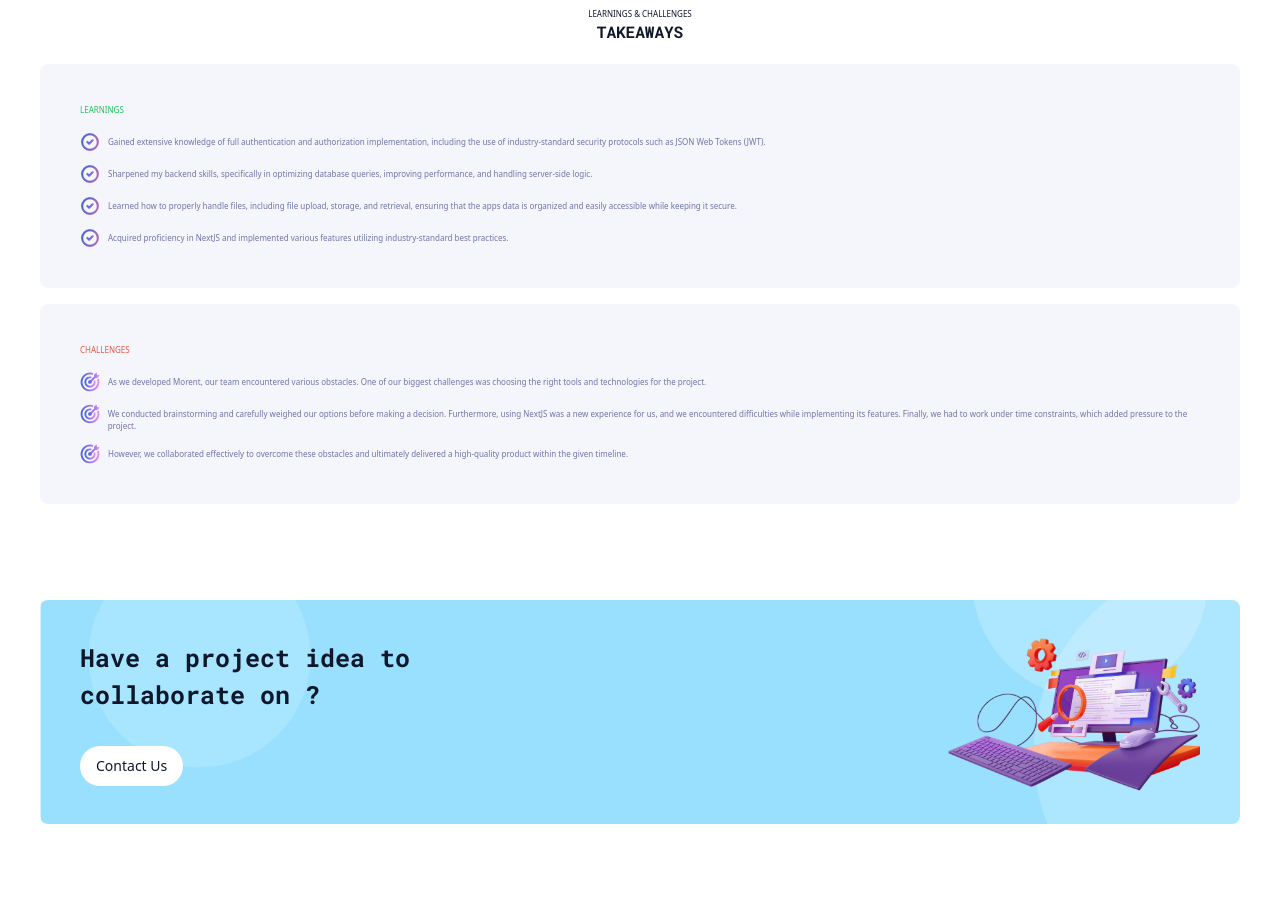
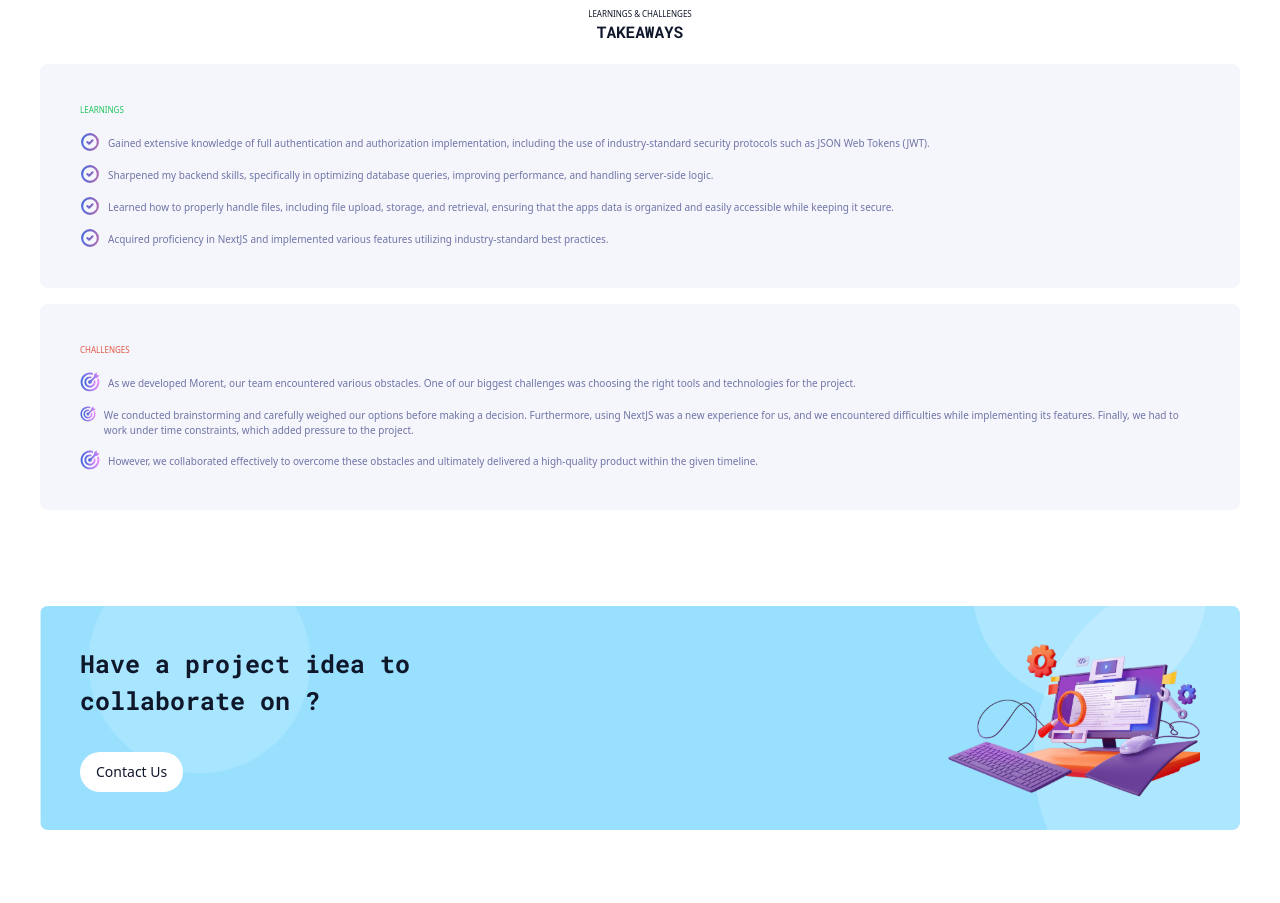
Before and after one commit to oris-96/portfolioOris, a Next.js app: page /case-studies/details-morent in a window 1280 px wide. Shown: the part 3540-4443 px from the top of the page. Built offline with nearby package versions, Linux system fonts and the light colour scheme; a web font is replaced by a local one; what tailwindcss-animated would draw is missing.

Commit message:
refactoring

```diff
--- a/app/case-studies/details-morent/page.tsx
+++ b/app/case-studies/details-morent/page.tsx
@@ -1,14 +1,77 @@
 /** @format */
 
 import CaseDetails from '@/components/CaseDetails';
-import React from 'react';
 
 const page = () => {
-    return (
-      <div>
-        <CaseDetails />
-      </div>
-    );
+  return (
+    <div>
+      <CaseDetails
+        header=" MORENT - A Car Rental Website"
+        startDate="24/01/2023"
+        endDate="02/03/2023"
+        firstParagraph=" Morent, a cutting-edge car rental application that was developed
+                using the MERN stack. The app boasts a dynamic homepage that
+                showcases featured vehicles, along with convenient pickup and
+                drop-off location options and a comprehensive list of available
+                cars."
+        secondParagraph="My team and I also developed the car listing page which offers a
+                search bar and various filtering options for users to find the
+                perfect vehicle. Additionally, it has a car details page which
+                provides users with detailed information along with suggestions
+                for other recommended vehicles.
+          "
+        thirdParagraph="Car owners are also able to list their cars for rent through our
+                Add Car page, while users can easily track their rented and
+                rented-out cars through their profile page. Overall, we've
+                created an intuitive and user-friendly MVP version of the
+                platform that will make renting a car a breeze."
+        problemStatement="One of the main problems that people face when looking to rent a
+              car is the hassle of finding a reliable and user-friendly platform
+              to search for and book rental cars. In addition, car owners who
+              want to rent out their vehicles often struggle to find a suitable
+              platform to list their cars and manage their rentals."
+        firstTakeAway="Gained extensive knowledge of full authentication and
+                      authorization implementation, including the use of
+                      industry-standard security protocols such as JSON Web
+                      Tokens (JWT)."
+        secondTakeAway="Sharpened my backend skills, specifically in optimizing
+                      database queries, improving performance, and handling
+                      server-side logic."
+        thirdTakeAway=" Learned how to properly handle files, including file
+                      upload, storage, and retrieval, ensuring that the apps
+                      data is organized and easily accessible while keeping it
+                      secure."
+        fourthTakeAway="Acquired proficiency in NextJS and implemented various
+                      features utilizing industry-standard best practices."
+        firstChallenge="As we developed Morent, our team encountered various
+                      obstacles. One of our biggest challenges was choosing the
+                      right tools and technologies for the project."
+        secondChallenge=" We conducted brainstorming and carefully weighed our
+                      options before making a decision. Furthermore, using
+                      NextJS was a new experience for us, and we encountered
+                      difficulties while implementing its features. Finally, we
+                      had to work under time constraints, which added pressure
+                      to the project."
+        thirdChallenge="However, we collaborated effectively to overcome these
+                      obstacles and ultimately delivered a high-quality product
+                      within the given timeline."
+        colorTxt="text-buttonBg"
+        colorBg="bg-buttonBg"
+        anchor="/anchor.svg"
+        gridOneText="Home Screen"
+        gridTwoText="User Query"
+        gridThreeText="Profile Page"
+        gridFourText="Backend Response"
+        gridFiveText="Complete"
+        gridSixText="Display Data Results"
+        gridSevenText="Rent Car"
+        laptopView="/rentLap.png"
+        mobileView="/rentcase.svg"
+        problemStatementImage="/cartax.png"
+        highFidelity="/rentfigma.png"
+      />
+    </div>
+  );
 };
 
 export default page;
--- a/components/CaseDetails.tsx
+++ b/components/CaseDetails.tsx
@@ -15,27 +15,54 @@ import { FaNodeJs } from '@react-icons/all-files/fa/FaNodeJs';
 import { SiGit } from '@react-icons/all-files/si/SiGit';
 import UserFlow from './UserFlow';
 
-const CaseDetails = () => {
+const CaseDetails = ({
+  header,
+  startDate,
+  endDate,
+  firstParagraph,
+  secondParagraph,
+  thirdParagraph,
+  problemStatement,
+  firstTakeAway,
+  secondTakeAway,
+  thirdTakeAway,
+  fourthTakeAway,
+  firstChallenge,
+  secondChallenge,
+  thirdChallenge,
+  colorTxt,
+  colorBg,
+  anchor,
+  gridOneText,
+  gridTwoText,
+  gridThreeText,
+  gridFourText,
+  gridFiveText,
+  gridSixText,
+  gridSevenText,
+  laptopView,
+  mobileView,
+  problemStatementImage,
+  highFidelity,
+}) => {
   return (
     <div className=" flex justify-center">
       <div className="flex flex-col justify-center ">
         <div className="text-center mb-8 mt-10  ">
-          <p className="text-buttonBg text-10 ">Web Dev Project</p>
-          <p className="text-buttonBg font-mono text-25  ">
-            MORENT - A Car Rental Website
-          </p>
+          <p className={`${colorTxt} text-10 `}>Web Dev Project</p>
+          <p className={`${colorTxt} font-mono text-25  `}>{header}</p>
         </div>
 
         <div className="flex justify-center ">
           <Image
-            src="/rentLap.png"
+            src={laptopView}
             width={256}
             height={128}
             className="w-72"
             alt="laptop"
           />
           <Image
-            src="/rentcase.svg"
+            src={mobileView}
             width={256}
             height={128}
             className="w-16 mt-10 "
@@ -45,7 +72,7 @@ const CaseDetails = () => {
 
         <div className=" p-10 flex gap-20 justify-center items-center ">
           <a href="#">
-            <p className="text-10 text-buttonBg  ">
+            <p className={`text-10 ${colorTxt} `}>
               Demo Site
               <span>
                 <ArrowRight className=" inline w-3 " />
@@ -53,7 +80,7 @@ const CaseDetails = () => {
             </p>
           </a>
           <a href="#">
-            <p className="text-10 text-buttonBg ">
+            <p className={`text-10 ${colorTxt}`}>
               Source Code
               <ArrowRight className=" inline w-3 " />
             </p>
@@ -69,11 +96,11 @@ const CaseDetails = () => {
           </div>
           <div>
             <p className="font-mono text-10 "> START DATE </p>
-            <p className="text-12 text-casebannerTextColor ">24/01/2023</p>
+            <p className="text-12 text-casebannerTextColor ">{startDate}</p>
           </div>
           <div>
             <p className="font-mono text-10 "> END DATE </p>
-            <p className="text-12 text-casebannerTextColor ">02/03/2023</p>
+            <p className="text-12 text-casebannerTextColor ">{endDate}</p>
           </div>
         </div>
 
@@ -139,30 +166,12 @@ const CaseDetails = () => {
         <div className="w-screen min-h-min p-10 pl-16 pr-16  bg-casebannerBg ">
           <div>
             <p className="text-12 text-start  text-casebannerTextColor">
-              <p>
-                Morent, a cutting-edge car rental application that was developed
-                using the MERN stack. The app boasts a dynamic homepage that
-                showcases featured vehicles, along with convenient pickup and
-                drop-off location options and a comprehensive list of available
-                cars.
-              </p>
+              <p>{firstParagraph}</p>
 
               <br />
-              <p>
-                My team and I also developed the car listing page which offers a
-                search bar and various filtering options for users to find the
-                perfect vehicle. Additionally, it has a car details page which
-                provides users with detailed information along with suggestions
-                for other recommended vehicles.
-              </p>
+              <p>{secondParagraph}</p>
               <br />
-              <p>
-                Car owners are also able to list their cars for rent through our
-                Add Car page, while users can easily track their rented and
-                rented-out cars through their profile page. Overall, we've
-                created an intuitive and user-friendly MVP version of the
-                platform that will make renting a car a breeze.
-              </p>
+              <p>{thirdParagraph}</p>
             </p>
           </div>
         </div>
@@ -174,25 +183,28 @@ const CaseDetails = () => {
               <p className="font-mono">Problem Statement</p>
             </div>
             <p className="text-12 text-start mt-3  text-casebannerTextColor">
-              One of the main problems that people face when looking to rent a
-              car is the hassle of finding a reliable and user-friendly platform
-              to search for and book rental cars. In addition, car owners who
-              want to rent out their vehicles often struggle to find a suitable
-              platform to list their cars and manage their rentals.
+              {problemStatement}
             </p>
 
             <div className="flex justify-center mt-14 scale-125 ">
-              <Image src="/cartax.png" width={256} height={128} alt="car" />
+              <Image
+                src={problemStatementImage}
+                width={256}
+                height={128}
+                alt="car"
+              />
             </div>
           </div>
         </div>
 
-        <div className="flex justify-center bg-buttonBg items-center w-screen h-20 ">
+        <div
+          className={`flex justify-center ${colorBg} items-center w-screen h-20 `}
+        >
           <p className="font-mono text-white ">HIGH-FIDELITY FIGMA DESIGN</p>
         </div>
         <Image
           className="w-screen shrink-0 object-contain"
-          src="/rentfigma.png"
+          src={highFidelity}
           width={1256}
           height={1008}
           alt="highfidelity"
@@ -245,7 +257,18 @@ const CaseDetails = () => {
           </div>
         </div>
         <div>
-          <UserFlow />
+          <UserFlow
+            anchor={anchor}
+            colorTxt={colorTxt}
+            colorBg={colorBg}
+            gridOneText={gridOneText}
+            gridTwoText={gridTwoText}
+            gridThreeText={gridThreeText}
+            gridFourText={gridFourText}
+            gridFiveText={gridFiveText}
+            gridSixText={gridSixText}
+            gridSevenText={gridSevenText}
+          />
         </div>
 
         <div className="p-10 mb-11 mt-11 w-screen min-h-min pl-16 pr-16  bg-casebannerBg">
@@ -257,14 +280,14 @@ const CaseDetails = () => {
             <div className="flex justify-center items-center flex-col ">
               <div className="flex justify-center">
                 <Image
-                  src="/rentLap.png"
+                  src={laptopView}
                   width={256}
                   height={128}
                   className="w-72"
                   alt="laptop"
                 />
                 <Image
-                  src="/rentcase.svg"
+                  src={mobileView}
                   width={256}
                   height={128}
                   className="w-16 mt-10 "
@@ -274,7 +297,7 @@ const CaseDetails = () => {
 
               <div className="mt-4">
                 <a href="#">
-                  <p className="text-10 text-buttonBg  ">
+                  <p className={`text-10 ${colorTxt} `}>
                     See Demo Site
                     <span>
                       <ArrowRight className=" inline w-3 " />
@@ -307,11 +330,8 @@ const CaseDetails = () => {
                         alt="delivery"
                       />
                     </span>
-                    <p className="text-8 mt-1 text-heroTextColor  ">
-                      Gained extensive knowledge of full authentication and
-                      authorization implementation, including the use of
-                      industry-standard security protocols such as JSON Web
-                      Tokens (JWT).
+                    <p className="text-10 mt-1 text-heroTextColor  ">
+                      {firstTakeAway}
                     </p>
                   </div>
                   <div className="flex gap-2 mt-3 items-start ">
@@ -324,10 +344,8 @@ const CaseDetails = () => {
                         alt="delivery"
                       />
                     </span>
-                    <p className="text-8 mt-1 text-heroTextColor  ">
-                      Sharpened my backend skills, specifically in optimizing
-                      database queries, improving performance, and handling
-                      server-side logic.
+                    <p className="text-10 mt-1 text-heroTextColor  ">
+                      {secondTakeAway}
                     </p>
                   </div>
                   <div className="flex gap-2 mt-3 items-start ">
@@ -340,26 +358,22 @@ const CaseDetails = () => {
                         alt="delivery"
                       />
                     </span>
-                    <p className="text-8 mt-1 text-heroTextColor  ">
-                      Learned how to properly handle files, including file
-                      upload, storage, and retrieval, ensuring that the apps
-                      data is organized and easily accessible while keeping it
-                      secure.
+                    <p className="text-10 mt-1 text-heroTextColor  ">
+                      {thirdTakeAway}
                     </p>
                   </div>
                   <div className="flex gap-2 mt-3 items-start ">
                     <span>
                       <Image
-                        className="w-5 h-5 "
+                        className="w-5 h-5"
                         src="/check.svg"
                         width={256}
                         height={128}
                         alt="delivery"
                       />
                     </span>
-                    <p className="text-8 mt-1 text-heroTextColor  ">
-                      Acquired proficiency in NextJS and implemented various
-                      features utilizing industry-standard best practices.
+                    <p className="text-10 mt-1 text-heroTextColor  ">
+                      {fourthTakeAway}
                     </p>
                   </div>
                 </div>
@@ -381,10 +395,8 @@ const CaseDetails = () => {
                         alt="pointer"
                       />
                     </span>
-                    <p className="text-8 mt-1 text-heroTextColor  ">
-                      As we developed Morent, our team encountered various
-                      obstacles. One of our biggest challenges was choosing the
-                      right tools and technologies for the project.
+                    <p className="text-10 mt-1 text-heroTextColor  ">
+                      {firstChallenge}
                     </p>
                   </div>
                   <div className="flex gap-2 mt-3 items-start ">
@@ -400,13 +412,8 @@ const CaseDetails = () => {
                       </span>
                     </div>
 
-                    <p className="text-8 mt-1 text-heroTextColor  ">
-                      We conducted brainstorming and carefully weighed our
-                      options before making a decision. Furthermore, using
-                      NextJS was a new experience for us, and we encountered
-                      difficulties while implementing its features. Finally, we
-                      had to work under time constraints, which added pressure
-                      to the project.
+                    <p className="text-10 mt-1 text-heroTextColor  ">
+                      {secondChallenge}
                     </p>
                   </div>
                   <div className="flex gap-2 mt-3 items-start ">
@@ -419,10 +426,8 @@ const CaseDetails = () => {
                         alt="pointer"
                       />
                     </span>
-                    <p className="text-8 mt-1 text-heroTextColor  ">
-                      However, we collaborated effectively to overcome these
-                      obstacles and ultimately delivered a high-quality product
-                      within the given timeline.
+                    <p className="text-10 mt-1 text-heroTextColor  ">
+                      {thirdChallenge}
                     </p>
                   </div>
                 </div>
```
Also changed, not shown: components/UserFlow.tsx (+24 -3 lines), components/UserFlowCard.tsx (+27 -14 lines), public/images/jobitcase.png (added), 1 other file (tests, documents, lock files or other folders).
